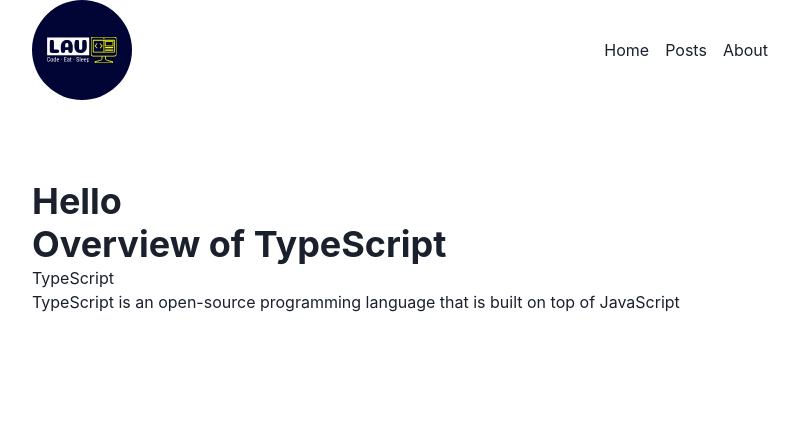
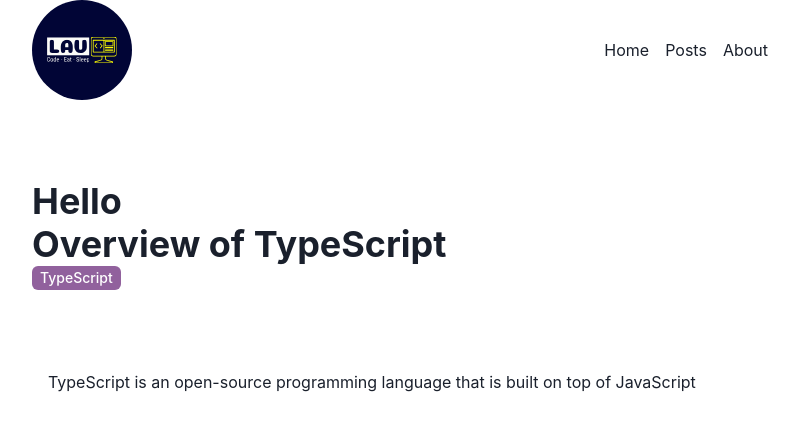
Before and after one commit to leanhvu21042001/lav-blog-client, a React (Create React App) app: page /post/1/overview-of-typescript in a window 1280 px wide. Shown: the top 430 px of the page, without its empty margins (240-1039 px from the left). Built offline with nearby package versions, Linux system fonts and the light colour scheme.

Commit message:
add page post detail

```diff
--- a/src/components/ListPosts/index.tsx
+++ b/src/components/ListPosts/index.tsx
@@ -18,6 +18,18 @@ export interface IPostItem {
 
 const TAG_COLORS = ['#93CFE9', '#45A48C', '#91619D', '#B06C59', '#cc4860'];
 
+export const PostTags: React.FC<{ tag: string }> = ({ tag }) => {
+  const tagsMapped = tag.split(',').map((elm) => {
+    const color = TAG_COLORS[random.getRandomIntInclusive(0, 3)];
+    return (
+      <Tag key={elm} size="md" variant="solid" bg={color} color="#fff" mr={3}>
+        <TagLabel>{elm}</TagLabel>
+      </Tag>
+    );
+  });
+  return <>{tagsMapped}</>;
+};
+
 export const PostItem: React.FC<IPostItem> = ({ id, title = '', content = '', tag = '', slug = '' }) => (
   <Card align="center" mb={10}>
     <CardHeader>
@@ -26,14 +38,7 @@ export const PostItem: React.FC<IPostItem> = ({ id, title = '', content = '', ta
       </Heading>
 
       <Center>
-        {tag.split(',').map((elm) => {
-          const color = TAG_COLORS[random.getRandomIntInclusive(0, 3)];
-          return (
-            <Tag key={elm} size="md" variant="solid" bg={color} color="#fff" mr={3}>
-              <TagLabel>{elm}</TagLabel>
-            </Tag>
-          );
-        })}
+        <PostTags tag={tag} />
       </Center>
     </CardHeader>
     <CardBody>
--- a/src/pages/PostDetail/index.tsx
+++ b/src/pages/PostDetail/index.tsx
@@ -1,11 +1,12 @@
-import { Box, Heading, Text } from '@chakra-ui/react';
 import React, { useEffect, useState } from 'react';
 
 import { useParams } from 'react-router-dom';
+import { Box, Container, Heading, Text } from '@chakra-ui/react';
 
-import { IPostItem } from 'src/components';
+import { IPostItem, PostTags } from 'src/components';
 
 import { posts } from '../Posts/posts.sampledata';
+
 const PostDetail = () => {
   const params = useParams();
   const postId = params?.id;
@@ -37,8 +38,10 @@ const PostDetail = () => {
     <Box id={post?.id}>
       <Heading as="h1">Hello</Heading>
       <Heading as="h2">{post?.title}</Heading>
-      <Text>{post?.tag}</Text>
-      <Text>{post?.content}</Text>
+      <PostTags tag={post?.tag} />
+      <Container maxW="container.md" as="main" mt="20">
+        <Text>{post?.content}</Text>
+      </Container>
     </Box>
   );
 };
```
